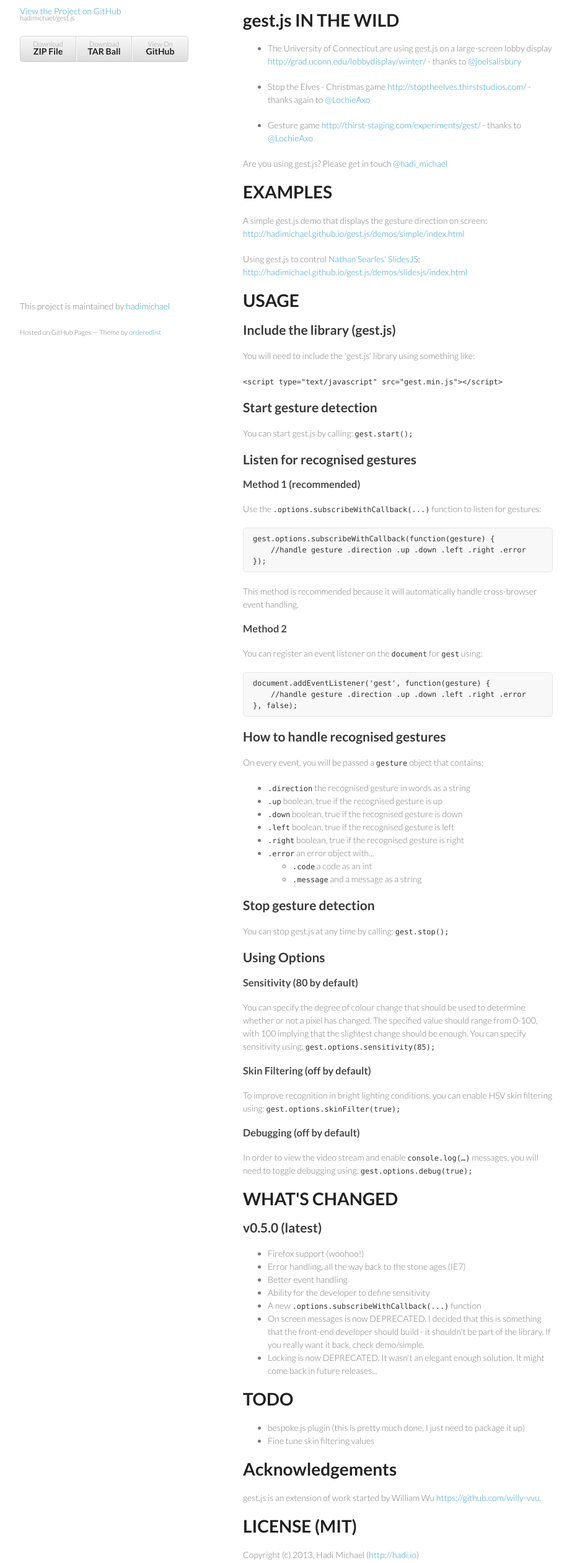
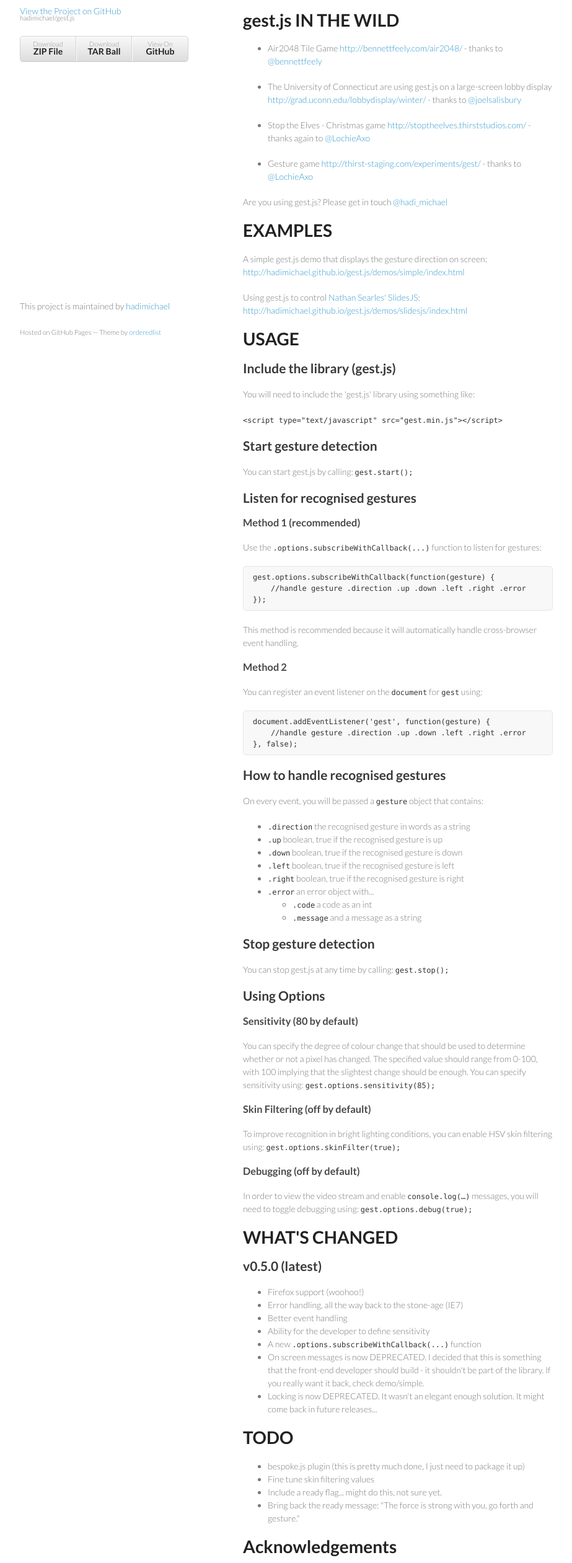
Before and after one commit to hdmchl/gest.js, a plain HTML site: page index.html in a window 1280 px wide. Shown: the part 185-2706 px from the top of the page at 62% size, without its empty margins (178-1101 px from the left). Drawn offline with Linux system fonts and the light colour scheme.

Commit message:
Create gh-pages branch via GitHub

```diff
--- a/index.html
+++ b/index.html
@@ -37,6 +37,7 @@
 <a name="gestjs-in-the-wild" class="anchor" href="#gestjs-in-the-wild"><span class="octicon octicon-link"></span></a>gest.js IN THE WILD</h1>
 
 <ul>
+<li><p>Air2048 Tile Game <a href="http://bennettfeely.com/air2048/">http://bennettfeely.com/air2048/</a> - thanks to <a href="http://twitter.com/bennettfeely">@bennettfeely</a></p></li>
 <li><p>The University of Connecticut are using gest.js on a large-screen lobby display <a href="http://grad.uconn.edu/lobbydisplay/winter/">http://grad.uconn.edu/lobbydisplay/winter/</a> - thanks to <a href="http://twitter.com/joelsalisbury">@joelsalisbury</a></p></li>
 <li><p>Stop the Elves - Christmas game <a href="http://stoptheelves.thirststudios.com/">http://stoptheelves.thirststudios.com/</a> - thanks again to <a href="http://twitter.com/LochieAxo">@LochieAxo</a></p></li>
 <li><p>Gesture game <a href="http://thirst-staging.com/experiments/gest/">http://thirst-staging.com/experiments/gest/</a> - thanks to <a href="http://twitter.com/LochieAxo">@LochieAxo</a></p></li>
@@ -148,7 +149,7 @@
 
 <ul>
 <li>Firefox support (woohoo!)</li>
-<li>Error handling, all the way back to the stone ages (IE7)</li>
+<li>Error handling, all the way back to the stone-age (IE7)</li>
 <li>Better event handling</li>
 <li>Ability for the developer to define sensitivity</li>
 <li>A new <code>.options.subscribeWithCallback(...)</code> function</li>
@@ -160,6 +161,8 @@
 <ul>
 <li>bespoke.js plugin (this is pretty much done, I just need to package it up)</li>
 <li>Fine tune skin filtering values</li>
+<li>Include a ready flag... might do this, not sure yet.</li>
+<li>Bring back the ready message: "The force is strong with you, go forth and gesture."</li>
 </ul><h1>
 <a name="acknowledgements" class="anchor" href="#acknowledgements"><span class="octicon octicon-link"></span></a>Acknowledgements</h1>
 
```
Also changed, not shown: params.json (+1 -1 lines).
